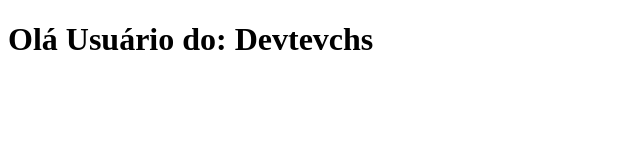
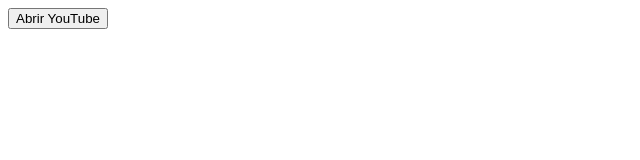
Before and after one commit to luyzmedeiros/Apenas-um-test, a plain HTML site: page Web.html in a window 1280 px wide. Shown: the whole page, without its empty margins (0-640 px from the left). Drawn offline with Linux system fonts and the light colour scheme.

Commit message:
Update Web.html

```diff
--- a/Web.html
+++ b/Web.html
@@ -1,18 +1,14 @@
 <!DOCTYPE html>
 <html lang="pt-BR">
 <head>
-    <meta charset="UTF-8">
-    <meta name="viewport" content="width=device-width, initial-scale=1.0">
-    <title>Saudação</title>
-    <script>
-        function saudarUsuario() {
-            // Substitua "Nome do Celular" pelo nome do seu dispositivo
-            var nomeCelular = "Devtevchs";
-            document.getElementById("saudacao").innerText = "Olá Usuário do: " + nomeCelular;
-        }
-    </script>
+  <meta charset="UTF-8">
+  <title>Abrir YouTube</title>
 </head>
-<body onload="saudarUsuario()">
-    <h1 id="saudacao"></h1>
+<body>
+
+  <button onclick="window.open('https://m.youtube.com/', '_blank')">
+    Abrir YouTube
+  </button>
+
 </body>
 </html>
```
